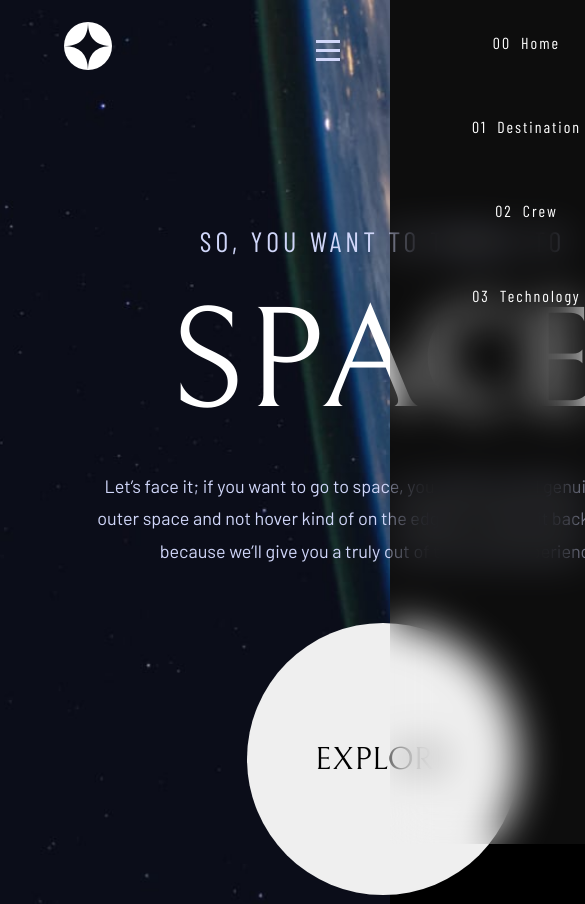
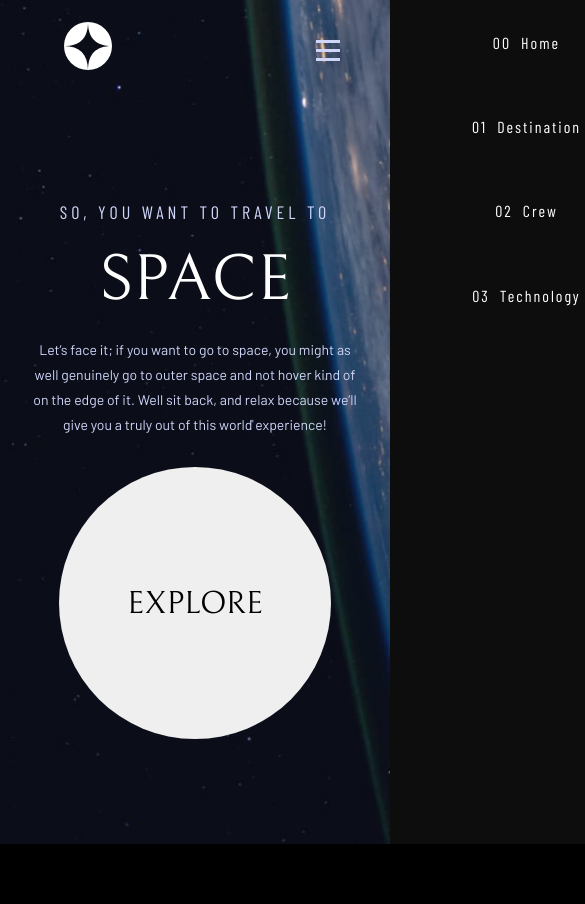
Before and after one commit to nshahaf/space-tourism, a React (Vite) app: page / in a window 390 px wide. Shown: the top 904 px of the page, 585 px wide, since content can reach past the window. After the commit the page ends 844 px from the top, so only its background shows below. Built offline with nearby package versions, Linux system fonts and the light colour scheme.

Commit message:
home page mobile layout

```diff
--- a/package.json
+++ b/package.json
@@ -1,5 +1,5 @@
 {
-  "name": "ecommerce",
+  "name": "space-tourism",
   "private": true,
   "version": "0.0.0",
   "type": "module",
--- a/src/assets/styles/components/_navbar.scss
+++ b/src/assets/styles/components/_navbar.scss
@@ -24,7 +24,7 @@
 
 @media (max-width: 768px) {
   .navbar-container {
-    height: 100%;
+    // height: 100%;
     padding-block: 22px;
 
     .logo,.hamburger {
--- a/src/assets/styles/pages/_home.scss
+++ b/src/assets/styles/pages/_home.scss
@@ -2,26 +2,48 @@
     background-image: url("/src/assets/images/home/background-home-desktop.jpg");
     background-size: cover;
     background-position: center;
+    height: 100vh;
+
+    @include for-normal-layout{
+        height: auto;
+    }
+
+    @include for-wide-layout{
+        height: 100vh;
+    }
+
 
     .center-content {
         display: flex;
         flex-direction: column;
-        justify-content: start;
+        justify-content: center;
         height: 100%;
-        padding: 128px 0px;
+        padding: 0;
 
-        @include for-wide-layout{
+        @include for-normal-layout {
+            padding: 128px 0px;
+        }
+
+        @include for-wide-layout {
             justify-content: end;
             padding: 128px 165px;
         }
 
 
         .content {
-            display: grid;
-            grid-template-columns: 765px;
-            grid-template-rows: 312px 1fr;
-            margin-inline: auto;
-            gap: 87px;
+            display: flex;
+            flex-direction: column;
+            align-items: center;
+            gap: 30px;
+
+            @include for-normal-layout {
+                display: grid;
+                grid-template-columns: 765px;
+                grid-template-rows: 312px 1fr;
+                grid-template-rows: 360px 1fr;
+                margin-inline: auto;
+                gap: 87px;
+            }
 
             @include for-wide-layout {
                 grid-template-columns: 548px 1fr 272px;
@@ -36,29 +58,59 @@
                 justify-content: space-between;
                 color: white;
                 align-items: center;
-                height: 343px;
+                max-width: 365px;
 
-                @include for-wide-layout{
+                gap: 20px;
+                @include for-normal-layout {
+                    height: 343px;
+                    max-width: none;
+                }
+
+                @include for-wide-layout {
                     align-items: start;
+                }
+
+                h3 {
+                    text-transform: uppercase;
+                    font-size: 18px;
+
+                    @include for-normal-layout {
+                        font-size: 28px;
+                    }
+                }
+
+                h1 {
+                    text-transform: uppercase;
+                    font-size: 65px;
+
+                    @include for-normal-layout {
+                        font-size: 144px;
+                    }
+                }
+
+                p.text-9 {
+                    font-size: 14px;
+
+                    @include for-normal-layout{
+                        font-size: 18px;
+                    }
+
                 }
 
 
                 h3,
-                h1 {
-                    text-transform: uppercase;
-                }
-
-                h3,
                 p.text-9 {
                     color: $blue-300;
-                    padding-inline: 95px;
                     text-align: center;
+                    padding-inline: 20px;
 
-                    @include for-wide-layout{
+                    @include for-normal-layout {
+                        padding-inline: 95px;
+                    }
+
+                    @include for-wide-layout {
                         text-align: start;
                         padding-inline: 0;
-
-
                     }
                 }
             }
@@ -68,7 +120,8 @@
                 display: flex;
                 align-items: center;
                 justify-self: center;
-                @include for-wide-layout{
+
+                @include for-wide-layout {
                     grid-column: 3;
                     justify-self: end;
                 }
--- a/src/assets/styles/setup/_base.scss
+++ b/src/assets/styles/setup/_base.scss
@@ -7,6 +7,8 @@
 html {
   font-family: bellefair-regular;
   font-size: 16px;
+  height: 100%;
+
 }
 
 body {
--- a/src/assets/styles/setup/_layout.scss
+++ b/src/assets/styles/setup/_layout.scss
@@ -6,10 +6,16 @@
 
 }
 
+@media (min-width: 765px) {
+  .app-container {
+    height: auto;
+  }
+}
+
 @media (min-width: 1200px) {
   .app-container {
     max-width: 1440px;
-    height: 1024px;
+    height: 100vh;
     margin: 0 auto;
     position: relative;
   }
```
